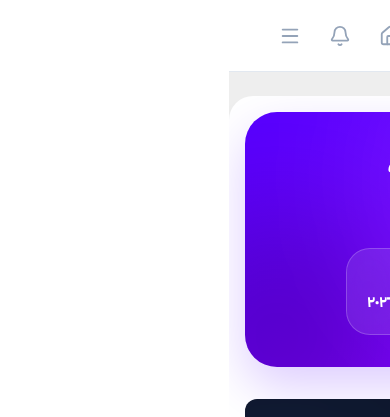
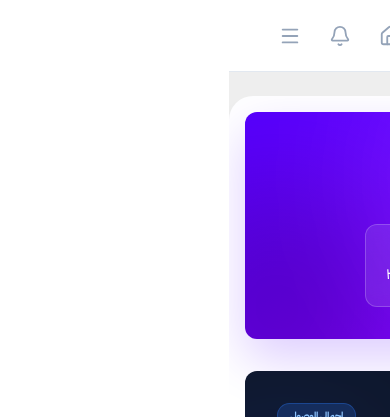
Before and after one commit to Sherif-altiby/teacher-dashboard, a Next.js app: page / in a window 390 px wide. Shown: the top 417 px of the page. Built offline with nearby package versions, Linux system fonts and the light colour scheme; no server answers.

Commit message:
add card

```diff
--- a/app/components/dashboard/WlcomeHero.tsx
+++ b/app/components/dashboard/WlcomeHero.tsx
@@ -15,7 +15,7 @@ export const WelcomeHero = () => {
    const  user  = useAuthStore(state => state.user);
 
   return (
-    <div className="relative overflow-hidden rounded-4xl bg-linear-to-br from-[#5700FF] via-[#7000FF] to-[#8A00FF] p-8 shadow-[0_20px_50px_rgba(87,0,255,0.2)]">
+    <div className="relative overflow-hidden rounded-xl md:rounded-4xl bg-linear-to-br from-[#5700FF] via-[#7000FF] to-[#8A00FF] p-8 shadow-[0_20px_50px_rgba(87,0,255,0.2)]">
       {/* Decorative Engineering Elements (Glows) */}
       <div className="absolute -top-24 -right-24 w-80 h-80 bg-white/10 rounded-full blur-[80px]" />
       <div className="absolute -bottom-24 -left-24 w-64 h-64 bg-black/20 rounded-full blur-[60px]" />
@@ -23,22 +23,22 @@ export const WelcomeHero = () => {
       <div className="relative z-10 flex flex-col md:flex-row justify-between items-start md:items-center gap-8">
         {/* Text Content Section */}
         <div className="space-y-3 text-right md:text-right"  >
-          <h1 className="text-3xl! md:text-5xl font-extrabold text-white leading-[1.2]">
+          <h1 className="text-xl! md:text-5xl font-extrabold text-white leading-[1.2]">
             أهلاً بك مجدداً، <br />
             <span className="text-[#FACC15] drop-shadow-sm">أستاذ {user?.name}</span> 👋
           </h1>
         </div>
 
         {/* Date Glass-Badge */}
-        <div className="group bg-white/10 backdrop-blur-xl border border-white/20 rounded-3xl p-5 flex items-center gap-5 text-white transition-all hover:bg-white/15">
+        <div className="group bg-white/10 backdrop-blur-xl border border-white/20 rounded-xl md:rounded-3xl p-5 flex items-center gap-2 md:gap-5 text-white transition-all hover:bg-white/15">
           <div className="w-10 h-10 bg-white/20 rounded-lg flex items-center justify-center shadow-inner group-hover:scale-110 transition-transform">
             <CalendarIcon size={20} className="text-white" />
           </div>
-          <div className="flex flex-col gap-1">
+          <div className="flex flex-col md:gap-1">
             <span className="text-[11px] text-white/50 font-bold uppercase tracking-wider">
               تاريخ اليوم
             </span>
-            <span className="text-base font-bold tracking-tight">{today}</span>
+            <span className="text-base md:font-bold tracking-tight">{today}</span>
           </div>
         </div>
       </div>
```
